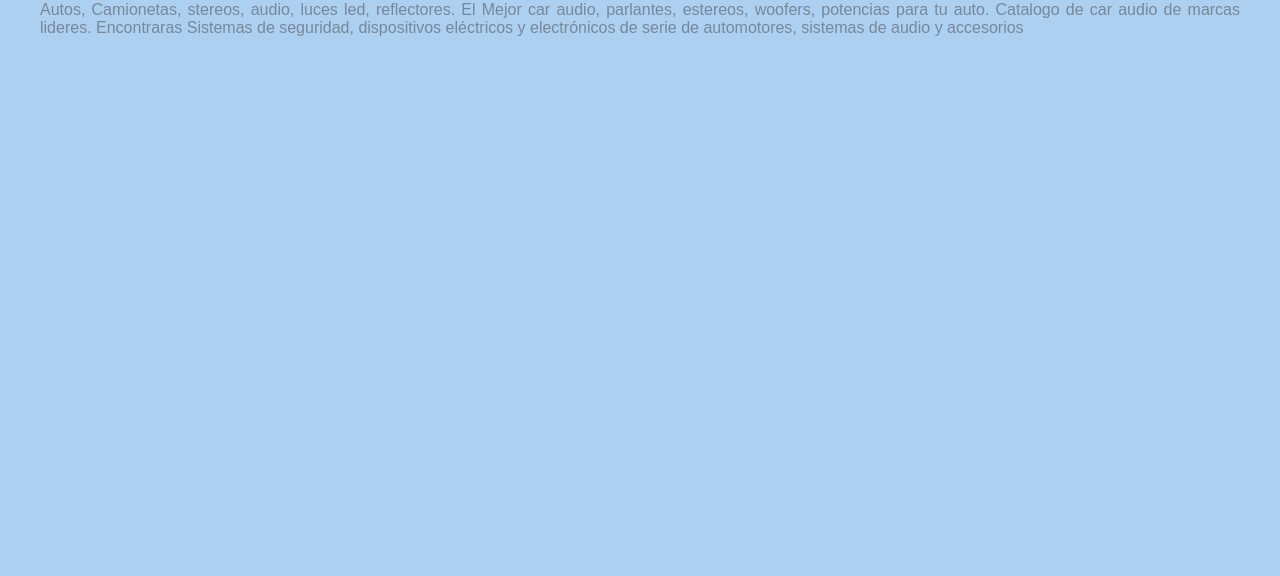
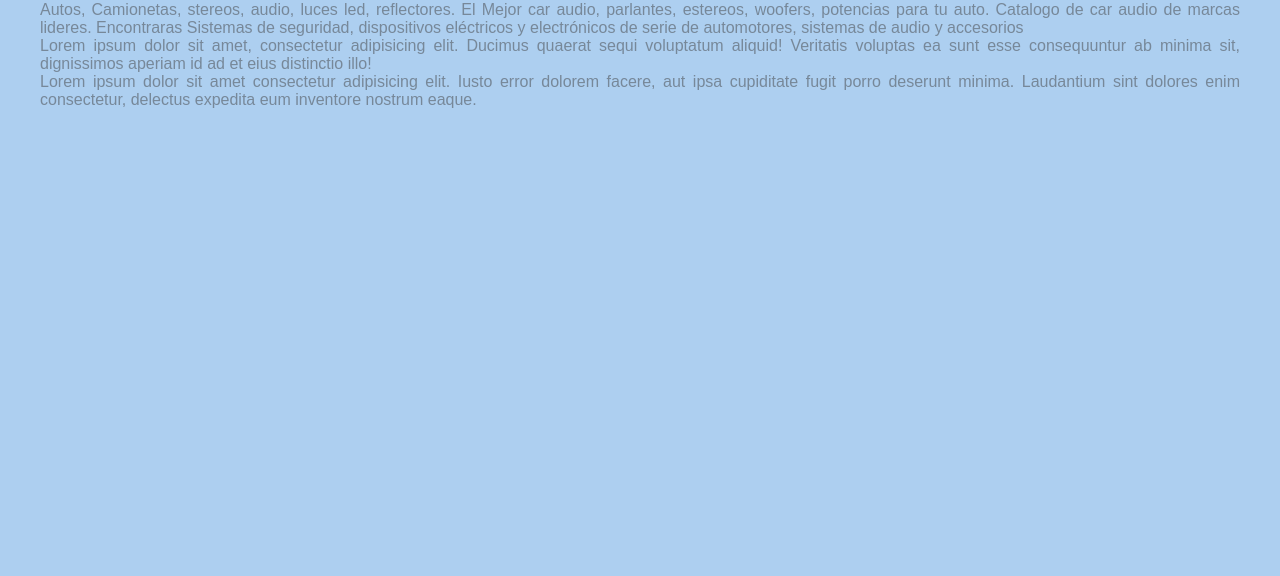
Before and after one commit to estefaniodar/Mi_primer_repositorio, a plain HTML site: page PAGINAS/nosotros.html in a window 1280 px wide. Shown: the part 224-800 px from the top of the page. Drawn offline with Linux system fonts and the light colour scheme.

Commit message:
modifique seccionNosotros

```diff
--- a/PAGINAS/nosotros.html
+++ b/PAGINAS/nosotros.html
@@ -31,6 +31,11 @@
                 Podes encontrar Car Audio en San Andres de Giles para Autos, Camionetas, stereos, audio, luces led, reflectores. El Mejor car audio, parlantes, estereos, woofers,
                 potencias para tu auto. Catalogo de car audio de marcas lideres. Encontraras Sistemas de seguridad, dispositivos eléctricos y electrónicos de serie de automotores, sistemas de audio y accesorios
             </p>
+
+            <p>Lorem ipsum dolor sit amet, consectetur adipisicing elit. Ducimus quaerat sequi voluptatum aliquid! Veritatis voluptas
+                  ea sunt esse consequuntur ab minima sit, dignissimos aperiam id ad et eius distinctio illo!</p>
+            <p>Lorem ipsum dolor sit amet consectetur adipisicing elit. Iusto error dolorem facere, aut ipsa cupiditate fugit
+                 porro deserunt minima. Laudantium sint dolores enim consectetur, delectus expedita eum inventore nostrum eaque.</p>
         </div>
     </main>
 
```
